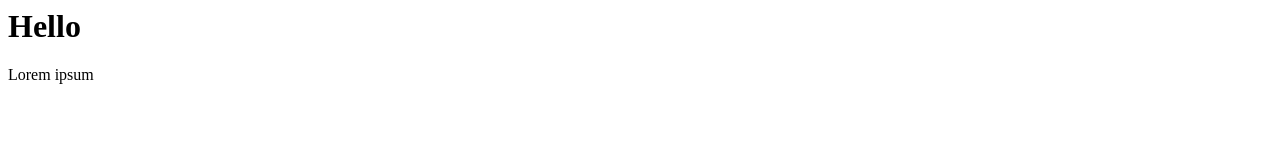
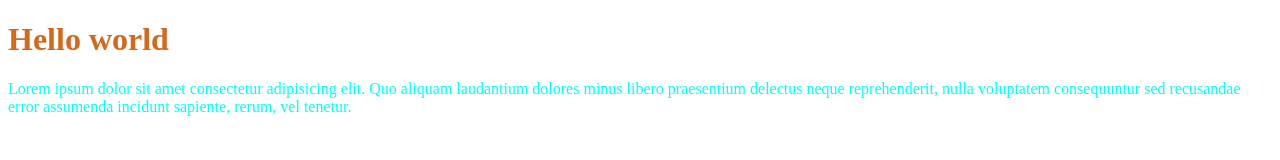
Before and after one commit to DevArtist254/learn-1g, a plain HTML site: page index.html in a window 1280 px wide. Drawn offline with Linux system fonts and the light colour scheme.

Commit message:
Connecting my Css file with html file
We us the tag <link rel="stylesheet" href="./style.css" />
And tested with font color

```diff
--- a/index.html
+++ b/index.html
@@ -1,2 +1,19 @@
-<h1>Hello</h1>
-<p>Lorem ipsum</p>
+<!DOCTYPE html>
+<html lang="en">
+  <head>
+    <meta charset="UTF-8" />
+    <meta http-equiv="X-UA-Compatible" content="IE=edge" />
+    <meta name="viewport" content="width=device-width, initial-scale=1.0" />
+    <link rel="stylesheet" href="./style.css" />
+    <title>Document</title>
+  </head>
+  <body>
+    <h1>Hello world</h1>
+    <p>
+      Lorem ipsum dolor sit amet consectetur adipisicing elit. Quo aliquam
+      laudantium dolores minus libero praesentium delectus neque reprehenderit,
+      nulla voluptatem consequuntur sed recusandae error assumenda incidunt
+      sapiente, rerum, vel tenetur.
+    </p>
+  </body>
+</html>
--- a/style.css
+++ b/style.css
@@ -1,3 +1,7 @@
 h1 {
-color: red;
+color: chocolate;
 }
+
+p {
+    color: aqua;
+}
```
